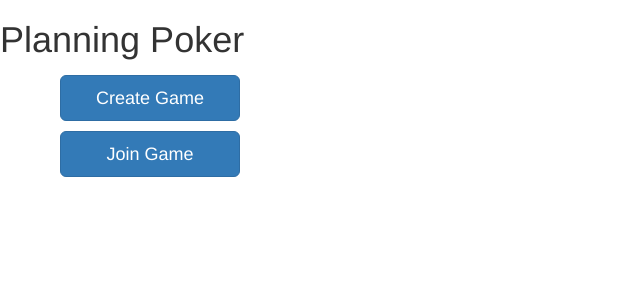
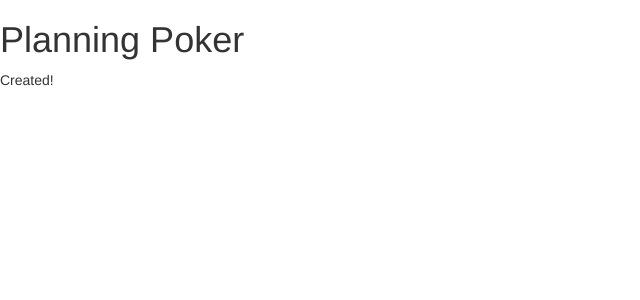
Before and after one commit to richashworth/planningpoker, a React (Create React App) app in the folder ui/: page /create in a window 1280 px wide. Shown: the top 300 px of the page, without its empty margins (0-640 px from the left). Built offline with nearby package versions, Linux system fonts and the light colour scheme.

Commit message:
links in welcome screen

```diff
--- a/ui/src/App.js
+++ b/ui/src/App.js
@@ -1,8 +1,10 @@
 import React, { Component } from 'react';
 import {BrowserRouter, Switch, Route} from 'react-router-dom';
 
+import Header from './containers/Header';
 import Welcome from './pages/Welcome';
-import Header from './containers/Header';
+import JoinGame from './pages/JoinGame';
+import CreateGame from './pages/CreateGame';
 
 class App extends Component {
   render() {
@@ -13,6 +15,8 @@ class App extends Component {
           <div>
             <Switch>
               {/* put most specific routes at top (Switch tag facilitates this) */}
+              <Route path="/create" component={CreateGame} />
+              <Route path="/join" component={JoinGame} />
               <Route path="/" component={Welcome} />
             </Switch>
           </div>
--- /dev/null
+++ b/ui/src/pages/CreateGame.js
@@ -0,0 +1,13 @@
+import React, { Component } from 'react';
+
+class CreateGame extends Component {
+  render() {
+    return (
+      <div>
+        Created!
+      </div>
+    );
+  }
+}
+
+export default CreateGame;
--- /dev/null
+++ b/ui/src/pages/JoinGame.js
@@ -0,0 +1,13 @@
+import React, { Component } from 'react';
+
+class JoinGame extends Component {
+  render() {
+    return (
+      <div>
+        Joined!
+      </div>
+    );
+  }
+}
+
+export default JoinGame;
--- a/ui/src/pages/Welcome.js
+++ b/ui/src/pages/Welcome.js
@@ -1,4 +1,5 @@
 import React, { Component } from 'react';
+import { Link } from 'react-router-dom';
 
 import '../styles/Welcome.css';
 
@@ -7,14 +8,18 @@ class Welcome extends Component {
     return (
       <div class="container align-self-center">
         <div class="row btn-row justify-content-center">
+          <Link to ="/create">
             <button type="button" class="btn btn-primary btn-lg">
               Create Game
             </button>
+          </Link>
         </div>
         <div class="row btn-row justify-content-center">
+          <Link to ="/join">
             <button type="button" class="btn btn-primary btn-lg">
               Join Game
             </button>
+          </Link>
         </div>
       </div>
     );
```
Lines whose indentation alone changed are shown as unchanged.
